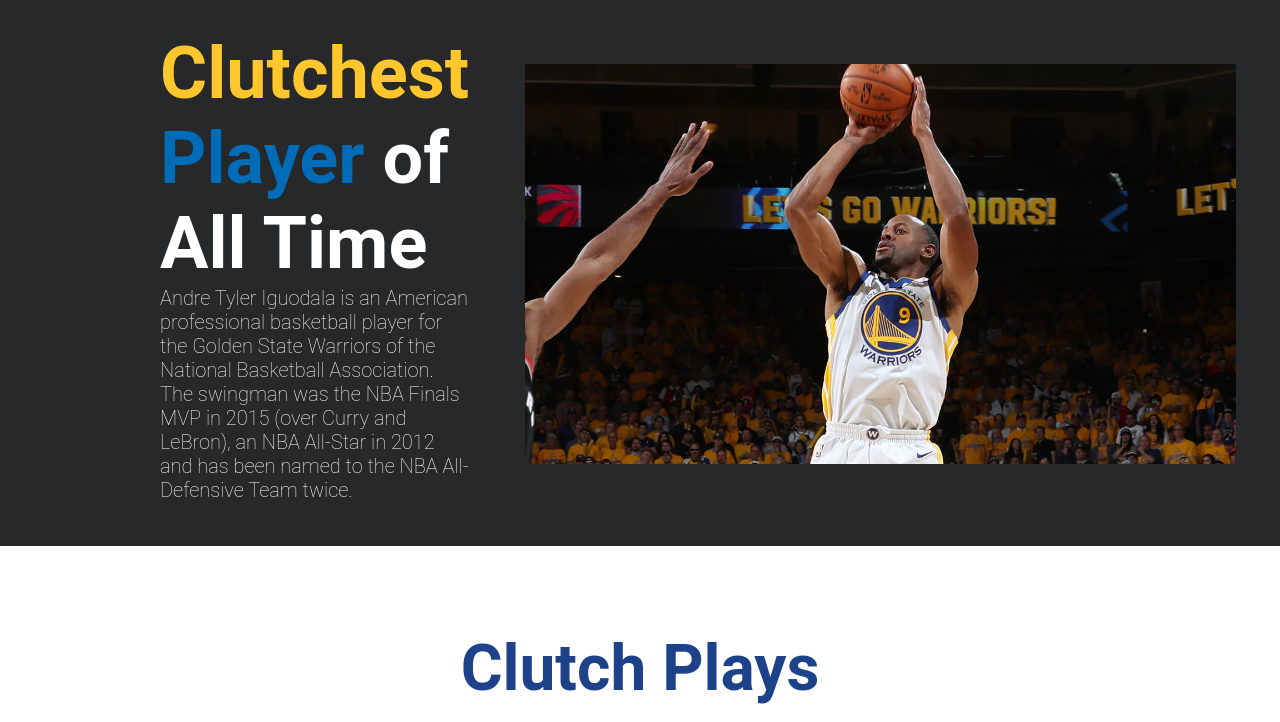
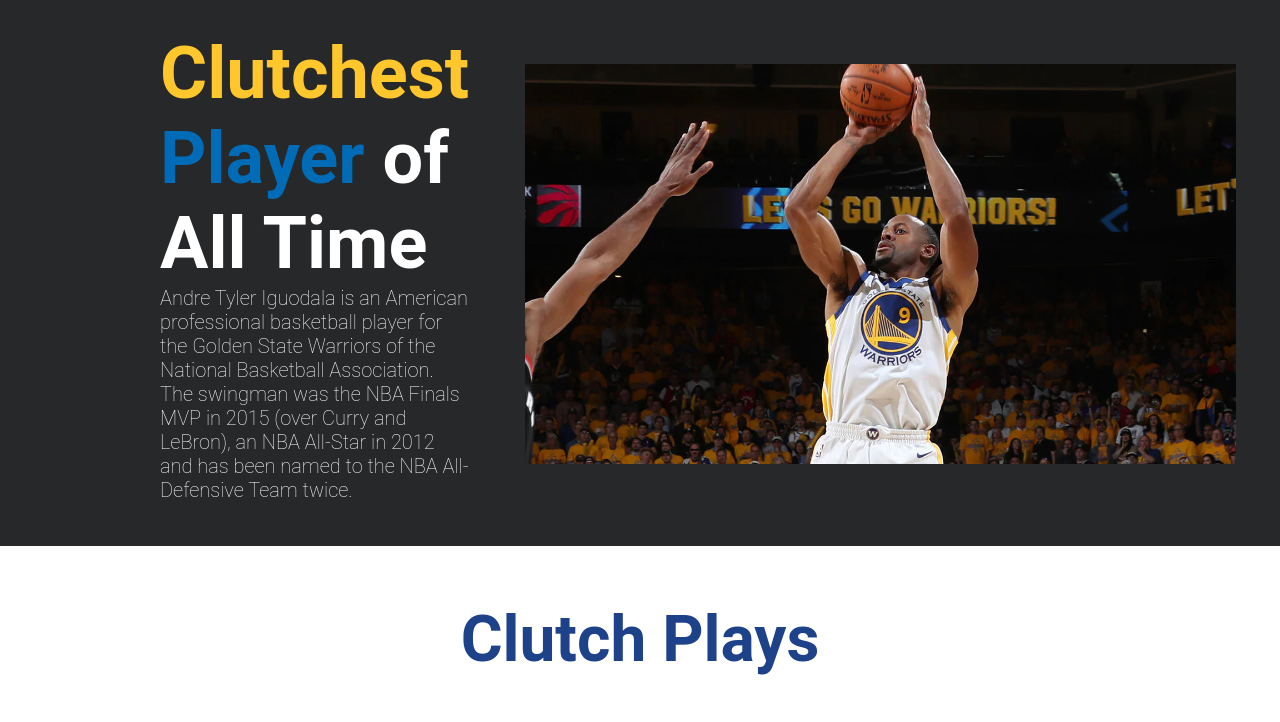
Before and after one commit to DeZhaysun/iguodala, a plain HTML site: page index.html in a window 1280 px wide. Shown: the part 78-800 px from the top of the page. Drawn offline with Linux system fonts and the light colour scheme.

Commit message:
Fixed moving title for clutch plays

```diff
--- a/style.css
+++ b/style.css
@@ -118,6 +118,8 @@
   font-size: 8vh;
   font-weight: bold;
   color: #1d428a;
+  position: absolute;
+  top: 85vh;
 }
 
 .playImage {
```
